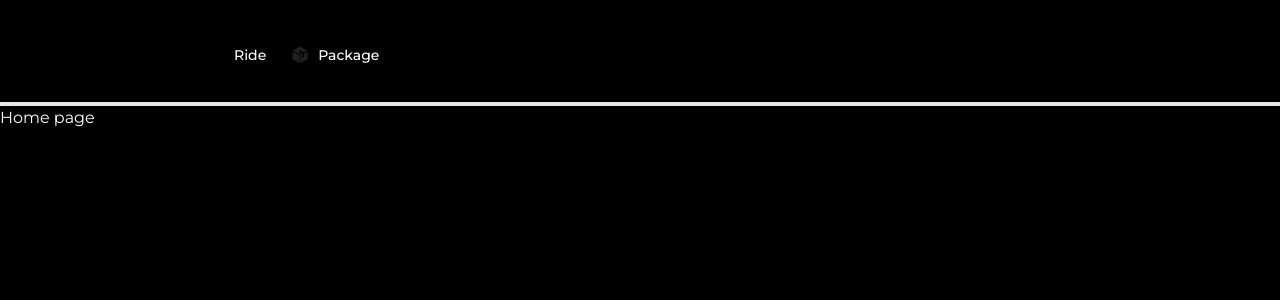
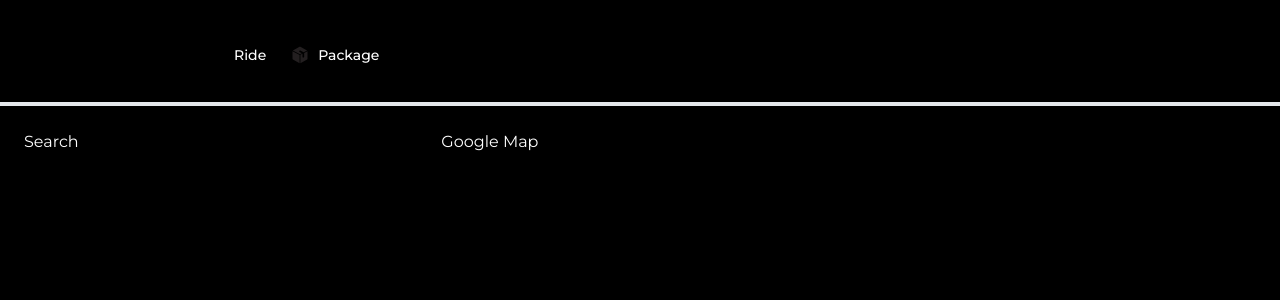
Before and after one commit to DuongXuanAnh/UberClone, a Next.js app: page / in a window 1280 px wide. Shown: the top 300 px of the page. Built offline with nearby package versions, Linux system fonts and the light colour scheme.

Commit message:
App layout update

```diff
--- a/app/page.js
+++ b/app/page.js
@@ -1,8 +1,11 @@
 
 export default function Home() {
   return (
-    <div>
-      Home page
+
+    <div className="p-6 grid grid-cols-1 md:grid-cols-3 gap-5">
+      <div>Search</div>
+      <div className="col-span-2">Google Map</div>
     </div>
+
   );
 }
```
